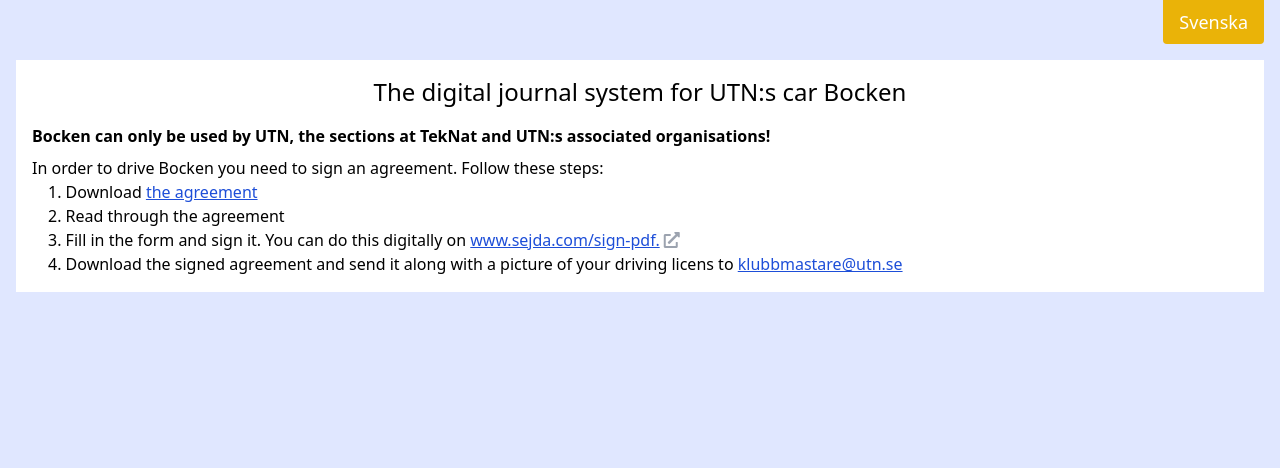
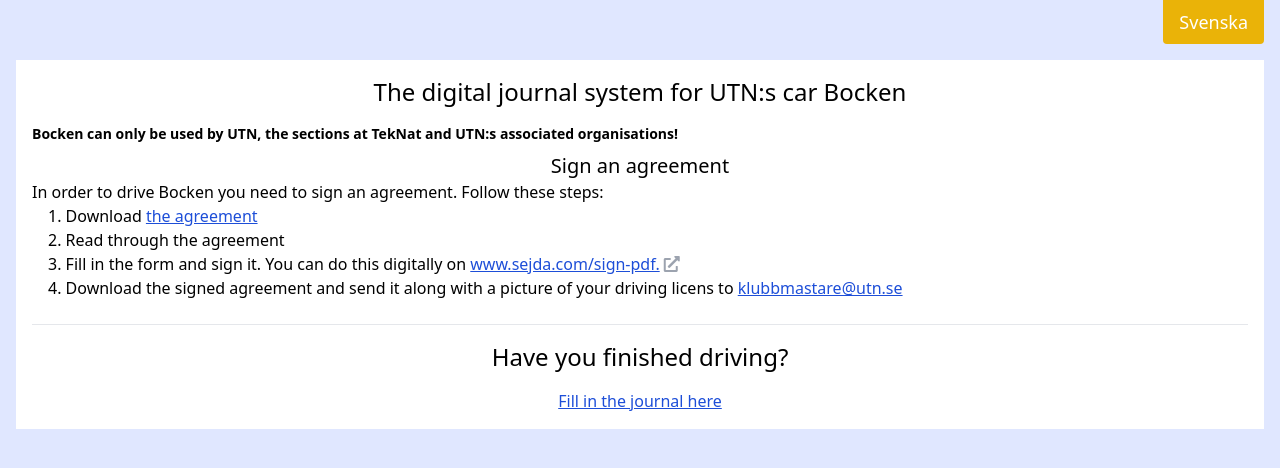
Before and after one commit to UTNkar/bocken, a Django app: page / in a window 1280 px wide. Shown: the top 468 px of the page. Run offline with Django 3.2, Linux system fonts and the light colour scheme; some libraries are stand-ins or nearby versions.

Commit message:
added shortcut to add journal entry on startpage (#137)

```diff
--- a/src/bocken/templates/start_page.html
+++ b/src/bocken/templates/start_page.html
@@ -3,9 +3,12 @@
 
 {% block body %}
 <h1 class="text-2xl text-center mb-4">{% translate 'The digital journal system for UTN:s car Bocken'%}</h1>
-<b class="font-bold mb-2">
+<b class="font-bold mb-2 text-sm">
     {% translate 'Bocken can only be used by UTN, the sections at TekNat and UTN:s associated organisations!' %}
 </b>
+
+<h2 class="text-xl text-center">{% translate 'Sign an agreement' %}</h2>
+
 <p>{% translate 'In order to drive Bocken you need to sign an agreement. Follow these steps:' %}</p>
 <ol class="list-decimal list-inside pl-4">
     <li>
@@ -29,4 +32,14 @@
         <a class="underline text-blue-700" href="{{ klubbmastare_email }}">{{ klubbmastare_email }}</a>
     </li>
 </ol>
+
+<hr class="mt-6 mb-4">
+
+<h1 class="text-2xl text-center mb-4">
+    {% translate 'Have you finished driving?' %}
+</h1>
+<a href={% url "add-entry" %} class="text-center underline text-blue-700">
+    {% translate 'Fill in the journal here' %}
+</a>
+
 {% endblock %}
```
Also changed, not shown: src/bocken/locale/sv/LC_MESSAGES/django.po.
